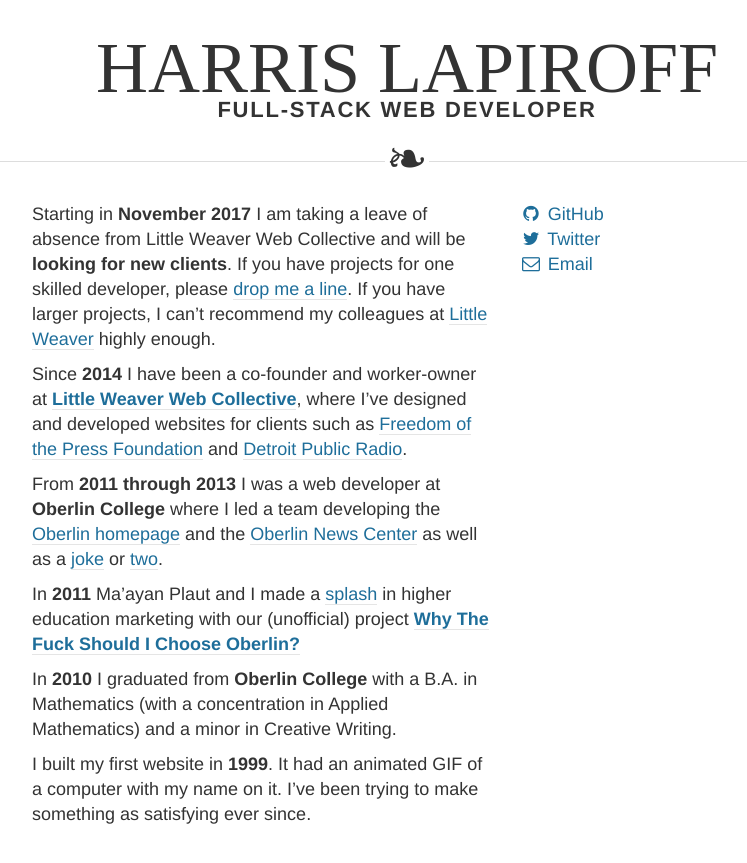
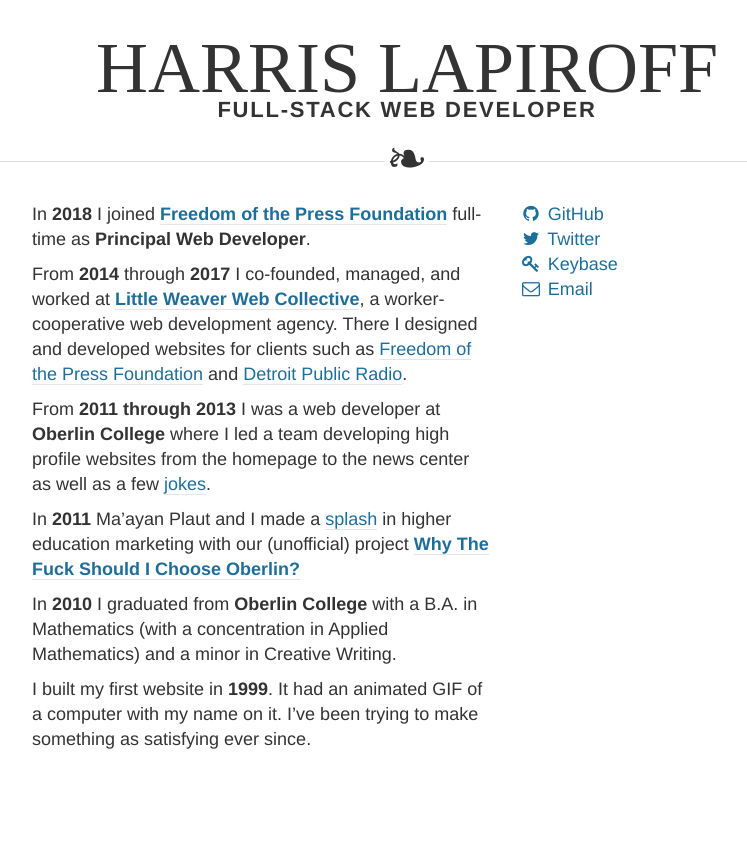
Before and after one commit to harrislapiroff/chromamine.com, a Jekyll site: the page built from index.md, in a window 1280 px wide. Shown: the top 863 px of the page, without its empty margins (233-980 px from the left). Built offline with Jekyll 4.4.1, drawn with Linux system fonts in a browser that asks for light colours; nearby versions of some CDN libraries.

Commit message:
Update content

```diff
--- a/_layouts/home.html
+++ b/_layouts/home.html
@@ -10,6 +10,7 @@
 		<p>
 			<a class="unstyled-link" href="http://github.com/harrislapiroff"><i class="fa fa-fw fa-github"></i> GitHub</a><br />
 			<a class="unstyled-link" href="http://twitter.com/harrislapiroff"><i class="fa fa-fw fa-twitter"></i> Twitter</a><br />
+			<a class="unstyled-link" href="https://keybase.io/harrislapiroff"><i class="fa fa-fw fa-key"></i> Keybase</a><br />
 			<a class="unstyled-link" href="mailto:harris@littleweaverweb.com"><i class="fa fa-fw fa-envelope-o"></i> Email</a><br />
 		</p>
 	</div>
--- a/index.md
+++ b/index.md
@@ -2,11 +2,11 @@
 layout: home
 ---
 
-Starting in **November 2017** I am taking a leave of absence from Little Weaver Web Collective and will be **looking for new clients**. If you have projects for one skilled developer, please [drop me a line](mailto:harris@chromamine.com). If you have larger projects, I can't recommend my colleagues at [Little Weaver](http://littleweaverweb.com/) highly enough.
+In **2018** I joined [**Freedom of the Press Foundation**](https://freedom.press/) full-time as **Principal Web Developer**.
 
-Since **2014** I have been a co-founder and worker-owner at [**Little Weaver Web Collective**](http://littleweaverweb.com/), where I've designed and developed websites for clients such as [Freedom of the Press Foundation](http://freedom.press/) and [Detroit Public Radio](http://wdet.org/).
+From **2014** through **2017** I co-founded, managed, and worked at [**Little Weaver Web Collective**](https://littleweaverweb.com/), a worker-cooperative web development agency. There I designed and developed websites for clients such as [Freedom of the Press Foundation](https://freedom.press/) and [Detroit Public Radio](http://wdet.org/).
 
-From **2011 through 2013** I was a web developer at **Oberlin College** where I led a team developing the [Oberlin homepage](http://home.oberlin.edu/) and the [Oberlin News Center](http://news.oberlin.edu/) as well as a [joke](http://oberlin.edu/kittens/) or [two](https://new.oberlin.edu/home/nyan/).
+From **2011 through 2013** I was a web developer at **Oberlin College** where I led a team developing high profile websites from the homepage to the news center as well as a few [jokes](http://www2.oberlin.edu/kittens/).
 
 In **2011** Ma'ayan Plaut and I made a [splash](https://www.insidehighered.com/news/2011/11/08/marketing-experts-praise-unusual-website-about-oberlin) in higher education marketing with our (unofficial) project [**Why The Fuck Should I Choose Oberlin?**](http://whythefuckshouldichooseoberlin.com/)
 
```
